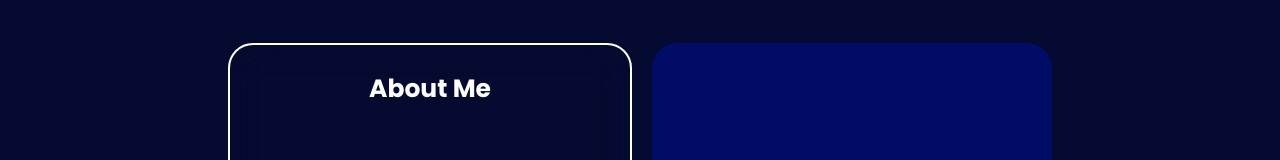
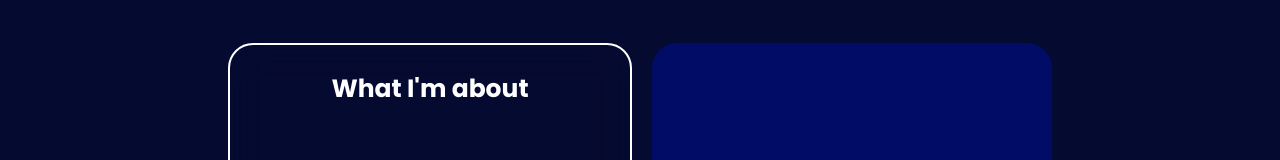
Before and after one commit to clarence-ecc0/great_expectations, a plain HTML site: page index.html in a window 1280 px wide. Shown: the part 145-305 px from the top of the page. Drawn offline with Linux system fonts and the light colour scheme.

Commit message:
little change_item1 h2

```diff
--- a/index.html
+++ b/index.html
@@ -28,7 +28,7 @@
     <div class="grid-flex" id="Bio">
       <div class="grid-flex1">
         <div class="item1">
-          <h3>About Me</h3>
+          <h3>What I'm about</h3>
           <p>My name is Omeh Chidi. I am aspiring Front-End Web Developer.</p>
           <p>I am skilled in Graphic Design, particularly with Adobe Photoshop.</p>
           <p>I am also passionate about UI/UX design.</p>
```
Also changed, not shown: js/main.js (added).
